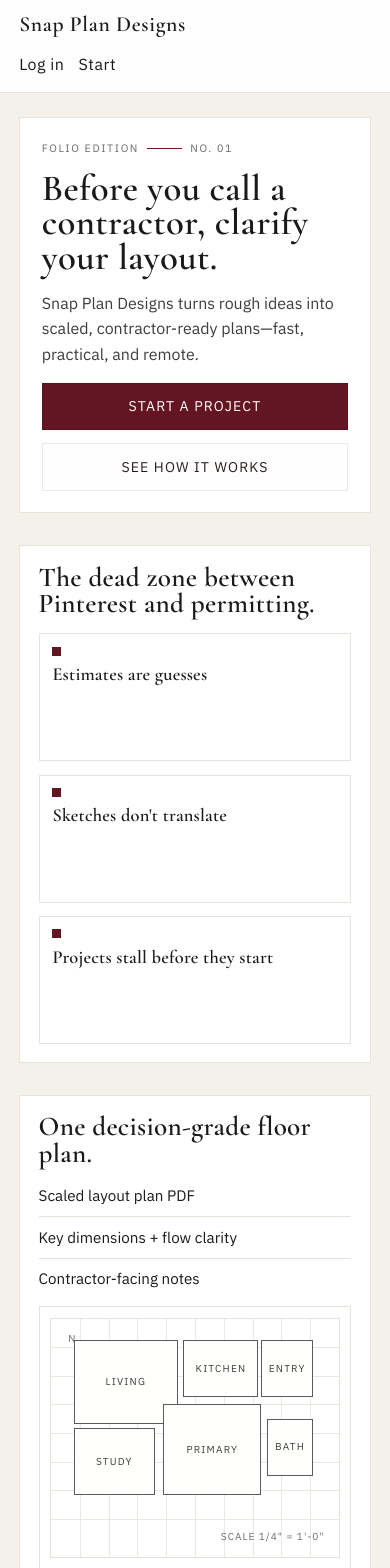
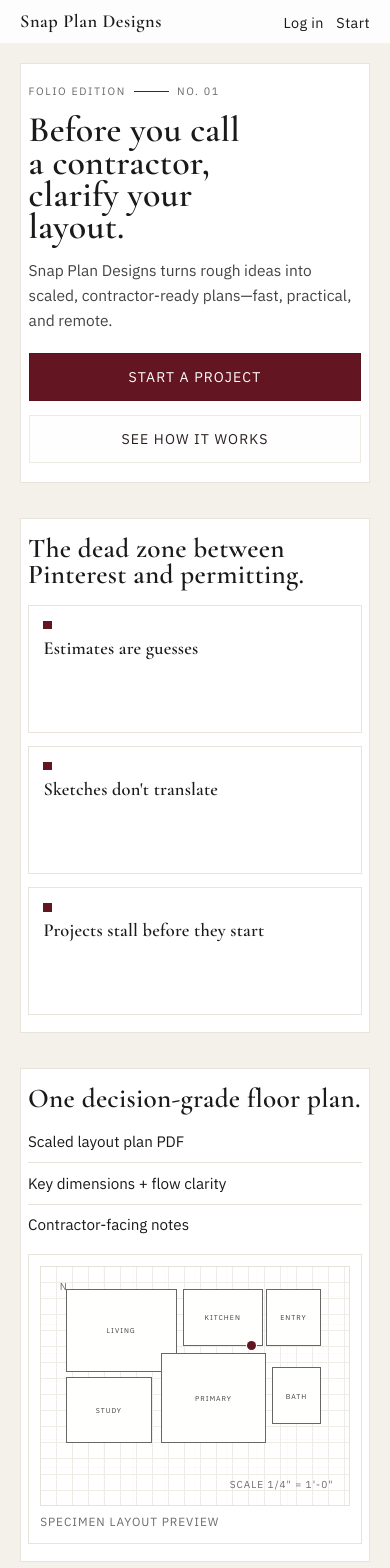
Before and after one commit to snapplandev/snap-plan-designs, a Next.js app: page / in a window 390 px wide. Shown: the top 1568 px of the page. Built offline with nearby package versions, Linux system fonts and the light colour scheme.

Commit message:
Implement project workspace UI

```diff
--- a/app/(marketing)/page.tsx
+++ b/app/(marketing)/page.tsx
@@ -28,24 +28,24 @@ export default function MarketingPage() {
       <div className="mk-content">
         <Hero />
 
-        <Section className="marketing-reveal marketing-reveal--d2" title="The dead zone between Pinterest and permitting.">
+        <Section className="reveal reveal--2" title="The dead zone between Pinterest and permitting.">
           <div className="mk-problem-grid">
-            <article className="mk-problem">
+            <article className="mk-problem reveal">
               <span className="mk-problem__marker" aria-hidden="true" />
               <h3>Estimates are guesses</h3>
             </article>
-            <article className="mk-problem">
+            <article className="mk-problem reveal">
               <span className="mk-problem__marker" aria-hidden="true" />
               <h3>Sketches don&apos;t translate</h3>
             </article>
-            <article className="mk-problem">
+            <article className="mk-problem reveal">
               <span className="mk-problem__marker" aria-hidden="true" />
               <h3>Projects stall before they start</h3>
             </article>
           </div>
         </Section>
 
-        <Section className="marketing-reveal marketing-reveal--d3" title="One decision-grade floor plan.">
+        <Section className="reveal reveal--3" title="One decision-grade floor plan.">
           <div className="mk-artifact">
             <div className="mk-artifact__copy">
               <ul className="mk-artifact__list" aria-label="Deliverable contents">
@@ -58,17 +58,17 @@ export default function MarketingPage() {
           </div>
         </Section>
 
-        <Section className="marketing-reveal marketing-reveal--d4" id="how-it-works" title="How it works">
+        <Section className="reveal reveal--4" id="how-it-works" title="How it works">
           <ol className="mk-steps" aria-label="How it works">
-            <li className="mk-step">
+            <li className="mk-step reveal">
               <span className="mk-step__index">01</span>
               <p>Submit inputs (sketch/photos/notes)</p>
             </li>
-            <li className="mk-step">
+            <li className="mk-step reveal">
               <span className="mk-step__index">02</span>
               <p>We draft + validate layout clarity</p>
             </li>
-            <li className="mk-step">
+            <li className="mk-step reveal">
               <span className="mk-step__index">03</span>
               <p>You receive a contractor-ready plan</p>
             </li>
@@ -76,15 +76,15 @@ export default function MarketingPage() {
           <p className="mk-turnaround">Typical turnaround: 48-72hr</p>
         </Section>
 
-        <Section className="marketing-reveal marketing-reveal--d4" title="Pricing">
+        <Section className="reveal reveal--4" title="Pricing">
           <PricingTable />
         </Section>
 
-        <Section className="marketing-reveal marketing-reveal--d4" title="FAQ">
+        <Section className="reveal reveal--4" title="FAQ">
           <FAQ />
         </Section>
 
-        <section className="mk-final-cta marketing-reveal marketing-reveal--d4" aria-label="Final call to action">
+        <section className="mk-final-cta reveal reveal--4" aria-label="Final call to action">
           <h2 className="mk-final-cta__title">Clarity first. Costly decisions second.</h2>
           <Link aria-label="Start a project from final call to action" className="mk-cta mk-cta--primary" href="/signup">
             Start a Project
--- a/components/marketing/Hero.tsx
+++ b/components/marketing/Hero.tsx
@@ -7,22 +7,22 @@ import Link from "next/link";
 export default function Hero() {
   return (
     <section className="mk-hero" aria-label="Landing page hero">
-      <div className="mk-hero__stamp marketing-reveal marketing-reveal--d1">
+      <div className="mk-hero__stamp reveal reveal--1">
         <span className="mk-hero__stamp-label">Folio Edition</span>
         <span className="mk-hero__stamp-rule" aria-hidden="true" />
         <span className="mk-hero__stamp-index">No. 01</span>
       </div>
 
-      <h1 className="mk-hero__title marketing-reveal marketing-reveal--d2">
+      <h1 className="mk-hero__title reveal reveal--2">
         Before you call a contractor, clarify your layout.
       </h1>
 
-      <p className="mk-hero__subhead marketing-reveal marketing-reveal--d3">
+      <p className="mk-hero__subhead reveal reveal--3">
         Snap Plan Designs turns rough ideas into scaled, contractor-ready plans&mdash;fast,
         practical, and remote.
       </p>
 
-      <div className="mk-hero__actions marketing-reveal marketing-reveal--d4">
+      <div className="mk-hero__actions reveal reveal--4">
         <Link aria-label="Start a project with Snap Plan Designs" className="mk-cta mk-cta--primary" href="/signup">
           Start a Project
         </Link>
--- a/components/marketing/PlanSpecimen.tsx
+++ b/components/marketing/PlanSpecimen.tsx
@@ -32,6 +32,7 @@ export default function PlanSpecimen() {
         <div className="mk-specimen__room mk-specimen__room--study">Study</div>
         <div className="mk-specimen__room mk-specimen__room--bedroom">Primary</div>
         <div className="mk-specimen__room mk-specimen__room--bath">Bath</div>
+        <span aria-hidden="true" className="mk-specimen__pin" />
 
         <span className="mk-specimen__note mk-specimen__note--north">N</span>
         <span className="mk-specimen__note mk-specimen__note--scale">Scale 1/4" = 1'-0"</span>
--- a/components/marketing/PricingTable.tsx
+++ b/components/marketing/PricingTable.tsx
@@ -14,7 +14,7 @@ export default function PricingTable() {
   return (
     <div className="mk-pricing">
       {packages.map((pkg, index) => (
-        <article className="mk-pricing__panel" key={pkg.id}>
+        <article className="mk-pricing__panel reveal" key={pkg.id}>
           <span className="mk-pricing__accent" aria-hidden="true" />
           <p className="mk-pricing__eyebrow">Package {index + 1}</p>
           <h3 className="mk-pricing__name">{pkg.name}</h3>
--- a/styles/globals.css
+++ b/styles/globals.css
@@ -11,6 +11,9 @@
   --accent-soft: #cbb8b3;
   --border: #e4dfd6;
   --success: #2f5d50;
+  --container-max: 1160px;
+  --gutter: clamp(20px, 5vw, 64px);
+  --section-y: clamp(56px, 7vw, 104px);
 }
 
 * {
@@ -1565,47 +1568,66 @@ p {
 .mk-page {
   min-height: 100dvh;
   background: var(--bg);
+  overflow-x: clip;
 }
 
 .mk-nav {
   position: sticky;
   top: 0;
   z-index: 40;
-  border-bottom: 1px solid color-mix(in oklab, var(--border) 84%, white);
-  background: color-mix(in oklab, var(--panel) 96%, var(--bg));
+  background: color-mix(in oklab, var(--panel) 89%, var(--bg));
+  -webkit-backdrop-filter: blur(8px) saturate(125%);
+  backdrop-filter: blur(8px) saturate(125%);
+}
+
+.mk-nav::after {
+  content: "";
+  position: absolute;
+  left: 0;
+  right: 0;
+  bottom: 0;
+  height: 1px;
+  background: color-mix(in oklab, var(--border) 84%, white);
+  opacity: 0.42;
 }
 
 .mk-nav__inner {
-  width: min(100%, 1320px);
+  width: min(100%, var(--container-max));
   margin: 0 auto;
-  padding: 0.9rem clamp(1.2rem, 3.4vw, 2.6rem);
+  padding: clamp(0.72rem, 1.8vw, 1rem) var(--gutter);
   display: flex;
   justify-content: space-between;
   align-items: center;
-  gap: 1rem;
+  gap: 0.8rem;
 }
 
 .mk-nav__wordmark {
   font-family: "Cormorant Garamond", Georgia, serif;
-  font-size: clamp(1.35rem, 2.4vw, 1.85rem);
+  font-size: clamp(1.25rem, 2.4vw, 1.75rem);
   font-weight: 600;
-  letter-spacing: 0.03em;
-  line-height: 1;
+  letter-spacing: 0.02em;
+  line-height: 0.95;
   text-decoration: none;
 }
 
 .mk-nav__actions {
   display: flex;
   align-items: center;
-  gap: clamp(0.9rem, 2.2vw, 1.6rem);
+  gap: clamp(0.8rem, 2.2vw, 1.4rem);
+  flex-wrap: wrap;
+  justify-content: flex-end;
 }
 
 .mk-content {
-  width: min(100%, 1320px);
+  width: min(100%, var(--container-max));
   margin: 0 auto;
-  padding: clamp(1.5rem, 3.8vw, 2.8rem) clamp(1.2rem, 3.4vw, 2.6rem) clamp(2.8rem, 6vw, 4.9rem);
-  display: grid;
-  gap: clamp(2rem, 5vw, 4.1rem);
+  padding: calc(var(--section-y) * 0.45) var(--gutter) var(--section-y);
+  display: grid;
+  gap: var(--section-y);
+}
+
+.mk-content > * {
+  min-width: 0;
 }
 
 .mk-link-underline {
@@ -1641,9 +1663,9 @@ p {
 .mk-hero {
   background: var(--panel);
   border: 1px solid color-mix(in oklab, var(--border) 84%, white);
-  padding: clamp(1.35rem, 3.9vw, 2.9rem);
-  display: grid;
-  gap: clamp(0.95rem, 2.4vw, 1.45rem);
+  padding: calc(var(--section-y) * 0.38) calc(var(--gutter) * 0.42);
+  display: grid;
+  gap: clamp(0.9rem, 2.3vw, 1.35rem);
 }
 
 .mk-hero__stamp {
@@ -1668,21 +1690,23 @@ p {
 }
 
 .mk-hero__title {
-  max-width: 18ch;
-  font-size: clamp(2.3rem, 6.1vw, 5.1rem);
-  line-height: 0.94;
+  max-width: 16ch;
+  font-size: clamp(2.15rem, 5.9vw, 4.95rem);
+  line-height: 0.9;
+  letter-spacing: 0.006em;
 }
 
 .mk-hero__subhead {
-  max-width: 60ch;
-  font-size: clamp(1rem, 1.6vw, 1.22rem);
-  color: color-mix(in oklab, var(--text-primary) 82%, white);
+  max-width: 54ch;
+  font-size: clamp(1rem, 1.45vw, 1.16rem);
+  color: color-mix(in oklab, var(--text-primary) 78%, white);
 }
 
 .mk-hero__actions {
   display: flex;
   flex-wrap: wrap;
-  gap: 0.8rem;
+  gap: 0.9rem;
+  margin-top: 0.4rem;
 }
 
 .mk-cta {
@@ -1757,9 +1781,9 @@ p {
 .mk-section {
   background: var(--panel);
   border: 1px solid color-mix(in oklab, var(--border) 84%, white);
-  padding: clamp(1.15rem, 3vw, 2.1rem);
-  display: grid;
-  gap: 1rem;
+  padding: calc(var(--section-y) * 0.3) calc(var(--gutter) * 0.35);
+  display: grid;
+  gap: 1.05rem;
 }
 
 .mk-section__title {
@@ -1781,7 +1805,7 @@ p {
 
 .mk-problem {
   border: 1px solid color-mix(in oklab, var(--border) 86%, white);
-  padding: 0.8rem;
+  padding: 0.9rem;
   display: grid;
   gap: 0.52rem;
   min-height: 8rem;
@@ -1802,7 +1826,7 @@ p {
 .mk-artifact {
   display: grid;
   grid-template-columns: minmax(0, 0.8fr) minmax(0, 1.2fr);
-  gap: 1rem;
+  gap: 1.1rem;
   align-items: start;
 }
 
@@ -1826,7 +1850,7 @@ p {
 
 .mk-specimen {
   border: 1px solid color-mix(in oklab, var(--border) 84%, white);
-  padding: 0.65rem;
+  padding: 0.7rem;
   background: color-mix(in oklab, var(--panel) 98%, var(--bg));
   display: grid;
   gap: 0.4rem;
@@ -1836,13 +1860,29 @@ p {
   position: relative;
   min-height: clamp(15rem, 35vw, 20rem);
   border: 1px solid color-mix(in oklab, var(--border) 92%, white);
-  background: color-mix(in oklab, var(--panel) 94%, white);
+  background-color: color-mix(in oklab, var(--panel) 95%, white);
+  background-image:
+    repeating-linear-gradient(
+      to right,
+      transparent 0,
+      transparent 15px,
+      color-mix(in oklab, var(--border) 58%, white) 15px,
+      color-mix(in oklab, var(--border) 58%, white) 16px
+    ),
+    repeating-linear-gradient(
+      to bottom,
+      transparent 0,
+      transparent 15px,
+      color-mix(in oklab, var(--border) 58%, white) 15px,
+      color-mix(in oklab, var(--border) 58%, white) 16px
+    );
   overflow: hidden;
 }
 
 .mk-specimen__guide {
   position: absolute;
-  background: color-mix(in oklab, var(--border) 74%, white);
+  background: color-mix(in oklab, var(--border) 70%, white);
+  opacity: 0.2;
 }
 
 .mk-specimen__guide--vertical {
@@ -1859,9 +1899,10 @@ p {
 
 .mk-specimen__room {
   position: absolute;
-  border: 1px solid color-mix(in oklab, var(--text-primary) 68%, white);
-  font-size: 0.63rem;
-  letter-spacing: 0.12em;
+  border: 1px solid color-mix(in oklab, var(--text-primary) 62%, white);
+  font-size: 0.62rem;
+  font-variant-caps: all-small-caps;
+  letter-spacing: 0.1em;
   text-transform: uppercase;
   color: color-mix(in oklab, var(--text-primary) 82%, white);
   display: grid;
@@ -1909,6 +1950,17 @@ p {
   top: 42%;
   width: 16%;
   height: 24%;
+}
+
+.mk-specimen__pin {
+  position: absolute;
+  left: 67%;
+  top: 31%;
+  width: 0.56rem;
+  height: 0.56rem;
+  border-radius: 999px;
+  background: color-mix(in oklab, var(--accent) 84%, black);
+  box-shadow: 0 0 0 1px color-mix(in oklab, var(--panel) 92%, white);
 }
 
 .mk-specimen__note {
@@ -2056,7 +2108,7 @@ p {
 .mk-faq__question {
   cursor: pointer;
   list-style: none;
-  padding: 0.8rem 0.9rem;
+  padding: 0.95rem 1rem;
   font-family: "Cormorant Garamond", Georgia, serif;
   font-size: 1.3rem;
   line-height: 1.1;
@@ -2078,6 +2130,11 @@ p {
   line-height: 1;
 }
 
+.mk-faq__question:focus-visible {
+  outline: 2px solid color-mix(in oklab, var(--accent) 50%, white);
+  outline-offset: -2px;
+}
+
 .mk-faq__item[open] .mk-faq__question::after {
   content: "-";
 }
@@ -2092,7 +2149,7 @@ p {
 .mk-final-cta {
   border: 1px solid color-mix(in oklab, var(--border) 84%, white);
   background: var(--panel);
-  padding: clamp(1.2rem, 3vw, 1.8rem);
+  padding: calc(var(--section-y) * 0.28) calc(var(--gutter) * 0.35);
   display: grid;
   justify-items: start;
   gap: 0.74rem;
@@ -2109,29 +2166,30 @@ p {
   letter-spacing: 0.04em;
 }
 
-.marketing-reveal {
+.reveal {
   opacity: 0;
-  transform: translateY(12px);
-  animation: marketing-reveal 0.5s ease forwards;
-}
-
-.marketing-reveal--d1 {
-  animation-delay: 0.05s;
-}
-
-.marketing-reveal--d2 {
-  animation-delay: 0.13s;
-}
-
-.marketing-reveal--d3 {
-  animation-delay: 0.21s;
-}
-
-.marketing-reveal--d4 {
-  animation-delay: 0.29s;
-}
-
-@keyframes marketing-reveal {
+  transform: translateY(10px);
+  animation: reveal 0.55s ease forwards;
+  animation-delay: var(--reveal-delay, 0s);
+}
+
+.reveal--1 {
+  --reveal-delay: 0.05s;
+}
+
+.reveal--2 {
+  --reveal-delay: 0.13s;
+}
+
+.reveal--3 {
+  --reveal-delay: 0.21s;
+}
+
+.reveal--4 {
+  --reveal-delay: 0.29s;
+}
+
+@keyframes reveal {
   to {
     opacity: 1;
     transform: translateY(0);
@@ -2139,13 +2197,49 @@ p {
 }
 
 @media (prefers-reduced-motion: reduce) {
-  .marketing-reveal {
+  .reveal {
     animation: none;
     opacity: 1;
     transform: none;
   }
 }
 
+.mk-problem-grid .mk-problem:nth-child(1).reveal {
+  --reveal-delay: 0.09s;
+}
+
+.mk-problem-grid .mk-problem:nth-child(2).reveal {
+  --reveal-delay: 0.16s;
+}
+
+.mk-problem-grid .mk-problem:nth-child(3).reveal {
+  --reveal-delay: 0.23s;
+}
+
+.mk-steps .mk-step:nth-child(1).reveal {
+  --reveal-delay: 0.08s;
+}
+
+.mk-steps .mk-step:nth-child(2).reveal {
+  --reveal-delay: 0.15s;
+}
+
+.mk-steps .mk-step:nth-child(3).reveal {
+  --reveal-delay: 0.22s;
+}
+
+.mk-pricing .mk-pricing__panel:nth-child(1).reveal {
+  --reveal-delay: 0.1s;
+}
+
+.mk-pricing .mk-pricing__panel:nth-child(2).reveal {
+  --reveal-delay: 0.17s;
+}
+
+.mk-pricing .mk-pricing__panel:nth-child(3).reveal {
+  --reveal-delay: 0.24s;
+}
+
 @media (max-width: 980px) {
   .mk-problem-grid {
     grid-template-columns: 1fr;
@@ -2162,8 +2256,40 @@ p {
 
 @media (max-width: 600px) {
   .mk-nav__inner {
-    flex-direction: column;
-    align-items: flex-start;
+    padding-top: 0.66rem;
+    padding-bottom: 0.66rem;
+    gap: 0.6rem;
+  }
+
+  .mk-nav__wordmark {
+    font-size: 1.15rem;
+    max-width: 11.8rem;
+    line-height: 0.95;
+  }
+
+  .mk-nav__actions {
+    gap: 0.78rem;
+    font-size: 0.9rem;
+  }
+
+  .mk-content {
+    padding-top: clamp(0.95rem, 4.8vw, 1.4rem);
+    gap: clamp(2rem, 9vw, 2.6rem);
+  }
+
+  .mk-hero {
+    padding: calc(var(--section-y) * 0.34) calc(var(--gutter) * 0.38);
+  }
+
+  .mk-hero__title {
+    max-width: 13.6ch;
+    font-size: clamp(1.95rem, 9.2vw, 2.4rem);
+    letter-spacing: 0.005em;
+  }
+
+  .mk-hero__subhead {
+    max-width: 35ch;
+    font-size: 0.97rem;
   }
 
   .mk-hero__actions {
@@ -2180,6 +2306,15 @@ p {
     grid-template-columns: 1fr;
     gap: 0.25rem;
   }
+
+  .mk-faq__question {
+    padding: 1rem;
+    font-size: 1.18rem;
+  }
+
+  .mk-faq__answer {
+    padding: 0.9rem 1rem 1rem;
+  }
 }
 
 @media (max-width: 900px) {
```
